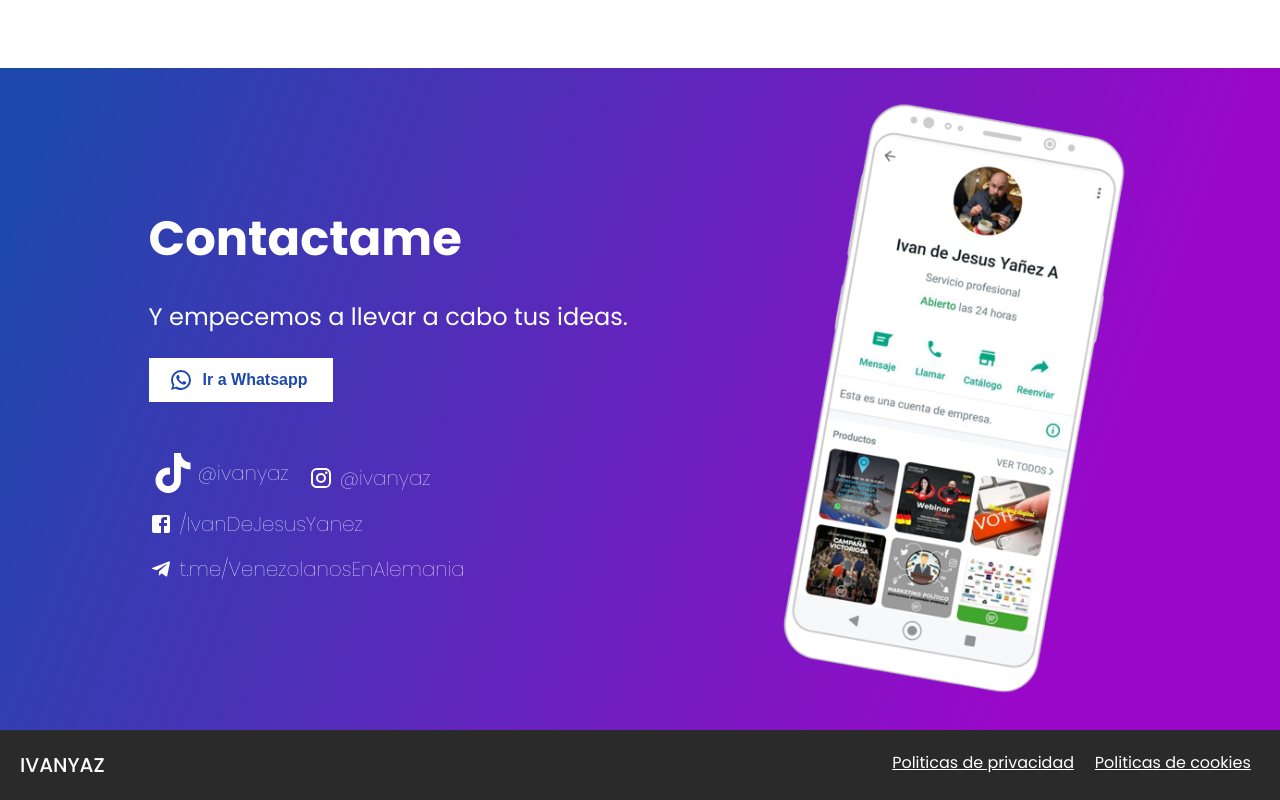
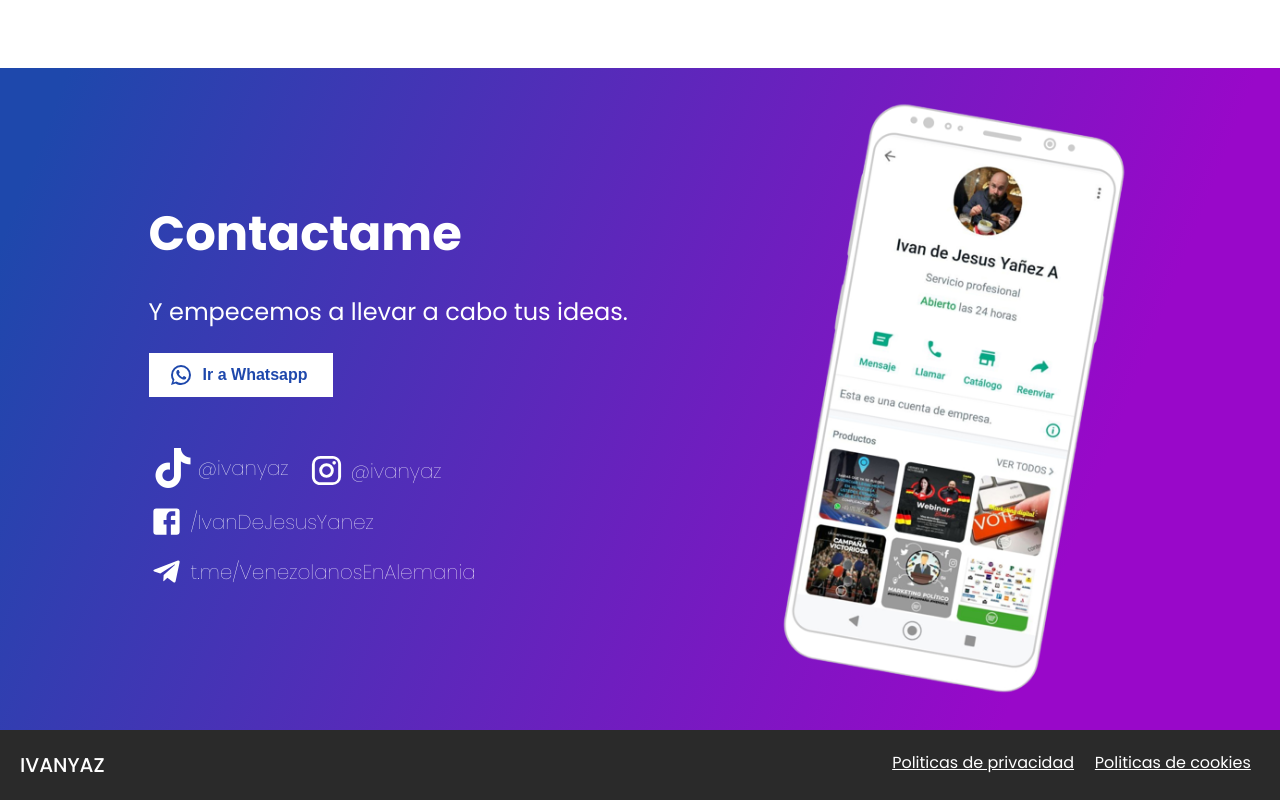
Before and after one commit to Miguelanggelo7/ivanyaz-landing-page, a Next.js app: page / in a window 1280 px wide. Shown: the part 3898-4698 px from the top of the page. Built offline with nearby package versions, Linux system fonts and the light colour scheme.

Commit message:
icons size

```diff
--- a/components/ContactMe.js
+++ b/components/ContactMe.js
@@ -43,7 +43,7 @@ export default function ContactMe() {
               href="https://www.instagram.com/ivanyaz/"
               rel="noopener noreferrer"
             >
-              <InstagramIcon className={styles.icons} />@<p>ivanyaz</p>
+              <InstagramIcon className={styles.icons} fontSize="large" />@<p>ivanyaz</p>
             </a>
           </div>
           <div className={styles.facebook_telegram}>
@@ -53,7 +53,7 @@ export default function ContactMe() {
               href="https://www.facebook.com/IvanDeJesusYanez"
               rel="noopener noreferrer"
             >
-              <FacebookIcon className={styles.icons} />
+              <FacebookIcon className={styles.icons} fontSize="large" />
               <p>/IvanDeJesusYanez</p>
             </a>
             <a
@@ -62,7 +62,7 @@ export default function ContactMe() {
               href="https://t.me/VenezolanosEnAlemania"
               rel="noopener noreferrer"
             >
-              <TelegramIcon className={styles.icons} />
+              <TelegramIcon className={styles.icons} fontSize="large" />
               <p>t.me/VenezolanosEnAlemania</p>
             </a>
           </div>
```
